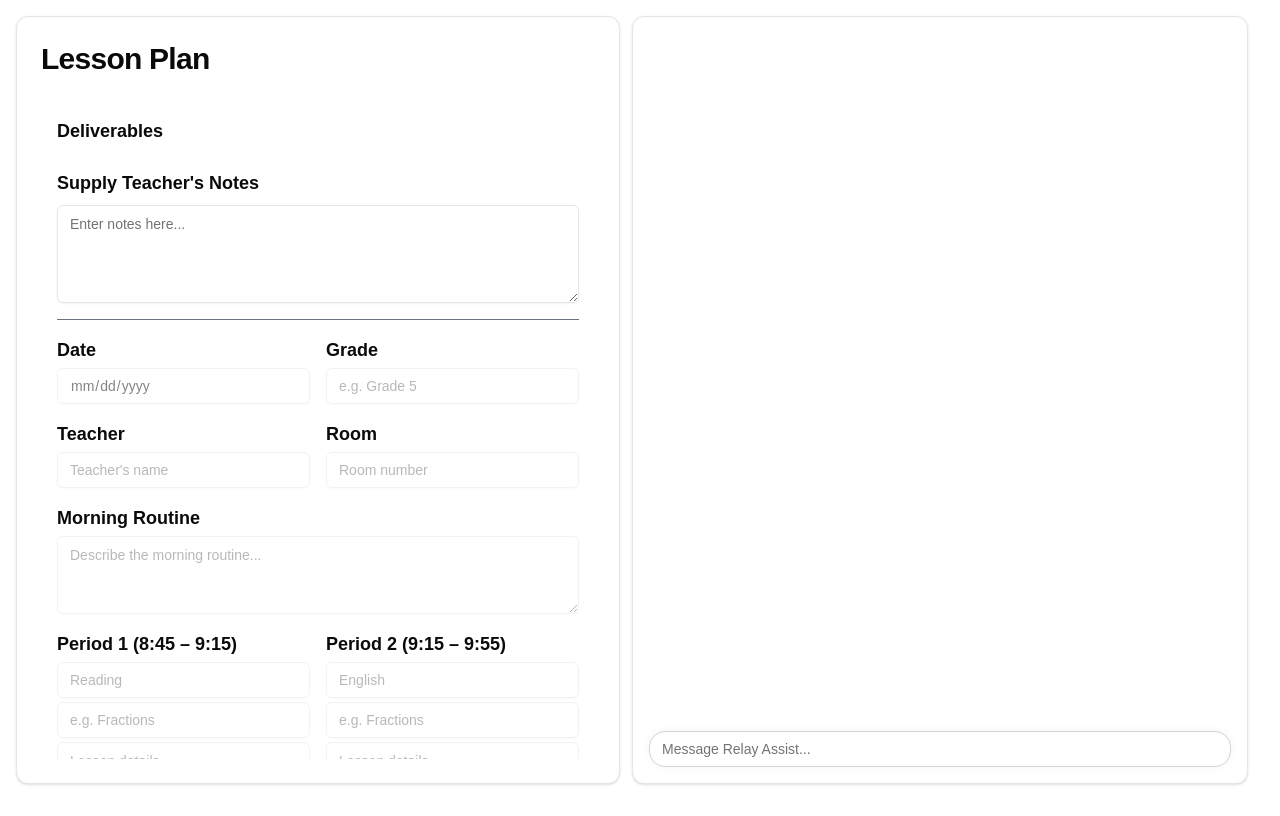
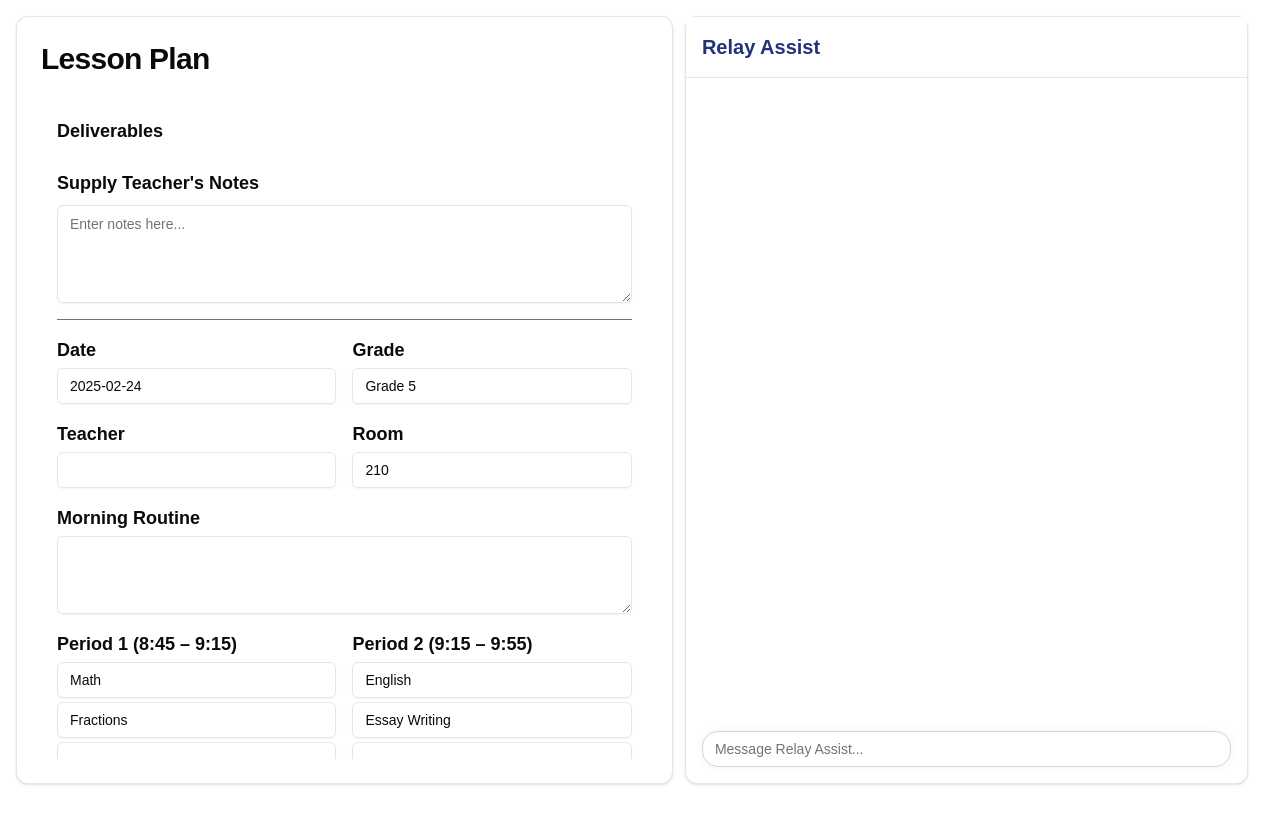
Before and after one commit to merrickliu888/koru-hackathon-demo, a Next.js app in the folder frontend/: page /chat in a window 1280 px wide. Built offline with nearby package versions, Linux system fonts and the light colour scheme.

Commit message:
final push

```diff
--- a/frontend/src/app/chat/page.tsx
+++ b/frontend/src/app/chat/page.tsx
@@ -45,10 +45,35 @@ type LessonPlan = {
 
 // Create a client component for the part that uses useSearchParams
 function ChatWithSearchParams() {
+  // Initialize with default empty values
+  const defaultLessonPlan = {
+    id: "",
+    teacher: "",
+    school: "",
+    grade: "",
+    lessonPlan: {
+      deliverables: [],
+      morning_routine: "",
+      period_1: "",
+      period_2: "",
+      morning_recess: "",
+      period_3: "",
+      period_4: "",
+      period_5: "",
+      period_6: "",
+      period_7: "",
+      period_8: "",
+      lunch: "",
+      afternoon_recess: "",
+      other_notes: ""
+    }
+  };
+
   const [messages, setMessages] = useState<Message[]>([]);
   const [input, setInput] = useState("");
-  const [lessonPlan, setLessonPlan] = useState<LessonPlan | null>(null);
+  const [lessonPlan, setLessonPlan] = useState<LessonPlan>(defaultLessonPlan);  // Initialize with default values
   const [initialized, setInitialized] = useState(false);
+  const [notes, setNotes] = useState("");
   const searchParams = useSearchParams();
 
   useEffect(() => {
@@ -169,7 +194,13 @@ function ChatWithSearchParams() {
 
             <div>
               <Label className="text-lg font-bold">Supply Teacher&apos;s Notes</Label>
-              <Textarea placeholder="Enter notes here..." className="mt-2" rows={4} />
+              <Textarea
+                placeholder="Enter notes here..."
+                className="mt-2"
+                rows={4}
+                value={notes}
+                onChange={(e) => setNotes(e.target.value)}
+              />
             </div>
 
             <hr className="border-gray-500 dark:border-gray-700 border-1" />
@@ -179,25 +210,30 @@ function ChatWithSearchParams() {
                 <Label htmlFor="date" className="text-lg font-bold">
                   Date
                 </Label>
-                <Input id="date" type="date" className="mt-1" disabled />
+                <Input id="date" value="2025-02-24" className="mt-1" readOnly />
               </div>
               <div>
                 <Label htmlFor="grade" className="text-lg font-bold">
                   Grade
                 </Label>
-                <Input id="grade" placeholder="e.g. Grade 5" className="mt-1" disabled />
+                <Input id="grade" value="Grade 5" className="mt-1" readOnly />
               </div>
               <div>
                 <Label htmlFor="teacher" className="text-lg font-bold">
                   Teacher
                 </Label>
-                <Input id="teacher" placeholder="Teacher's name" className="mt-1" disabled />
+                <Input
+                  id="teacher"
+                  value={lessonPlan?.teacher || ""}
+                  className="mt-1"
+                  readOnly
+                />
               </div>
               <div>
                 <Label htmlFor="room" className="text-lg font-bold">
                   Room
                 </Label>
-                <Input id="room" placeholder="Room number" className="mt-1" disabled />
+                <Input id="room" value={"210"} className="mt-1" readOnly />
               </div>
             </div>
 
@@ -206,9 +242,9 @@ function ChatWithSearchParams() {
                 Morning Routine
               </Label>
               <Textarea
-                disabled={true}
+                readOnly
                 id="morning-routine"
-                placeholder="Describe the morning routine..."
+                value={lessonPlan?.lessonPlan.morning_routine}
                 className="mt-1"
                 rows={3}
               />
@@ -219,17 +255,17 @@ function ChatWithSearchParams() {
                 <Label htmlFor="period-1" className="text-lg font-bold">
                   Period 1 (8:45 – 9:15)
                 </Label>
-                <Input id="period-1" placeholder="Reading" className="mt-1" disabled />
-                <Input id="period-1-topic" placeholder="e.g. Fractions" className="mt-1" disabled />
-                <Textarea placeholder="Lesson details..." className="mt-1" rows={2} disabled />
+                <Input id="period-1" value="Math" className="mt-1" readOnly />
+                <Input id="period-1-topic" value="Fractions" className="mt-1" readOnly />
+                <Textarea value={lessonPlan?.lessonPlan.period_1} className="mt-1" rows={2} readOnly />
               </div>
               <div>
                 <Label htmlFor="period-2" className="text-lg font-bold">
                   Period 2 (9:15 – 9:55)
                 </Label>
-                <Input id="period-2" placeholder="English" className="mt-1" disabled />
-                <Input id="period-2-topic" placeholder="e.g. Fractions" className="mt-1" disabled />
-                <Textarea placeholder="Lesson details..." className="mt-1" rows={2} disabled />
+                <Input id="period-2" value="English" className="mt-1" readOnly />
+                <Input id="period-2-topic" value="Essay Writing" className="mt-1" readOnly />
+                <Textarea value={lessonPlan?.lessonPlan.period_2} className="mt-1" rows={2} readOnly />
               </div>
             </div>
 
@@ -237,7 +273,7 @@ function ChatWithSearchParams() {
               <Label htmlFor="recess" className="text-lg font-bold">
                 Recess (9:55 – 10:10)
               </Label>
-              <Input id="recess" placeholder="e.g. YARD DUTY ON THE FIELD" className="mt-1" disabled />
+              <Input id="recess" value={lessonPlan?.lessonPlan.morning_recess} className="mt-1" readOnly />
             </div>
 
             <div className="grid grid-cols-2 gap-4">
@@ -245,17 +281,17 @@ function ChatWithSearchParams() {
                 <Label htmlFor="period-3" className="text-lg font-bold">
                   Period 3 (10:10 – 10:50)
                 </Label>
-                <Input id="period-3" placeholder="Music" className="mt-1" disabled />
-                <Input id="period-3-topic" placeholder="e.g. Fractions" className="mt-1" disabled />
-                <Textarea placeholder="Lesson details..." className="mt-1" rows={2} disabled />
+                <Input id="period-3" value="Music" className="mt-1" readOnly />
+                <Input id="period-3-topic" value="History of Music" className="mt-1" readOnly />
+                <Textarea value={lessonPlan?.lessonPlan.period_3} className="mt-1" rows={2} readOnly />
               </div>
               <div>
                 <Label htmlFor="period-4" className="text-lg font-bold">
                   Period 4 (10:50 – 11:30)
                 </Label>
-                <Input id="period-4" placeholder="Math" className="mt-1" disabled />
-                <Input id="period-4-topic" placeholder="e.g. Fractions" className="mt-1" disabled />
-                <Textarea placeholder="Lesson details..." className="mt-1" rows={2} disabled />
+                <Input id="period-4" value="Art" className="mt-1" readOnly />
+                <Input id="period-4-topic" value="Art History" className="mt-1" readOnly />
+                <Textarea value={lessonPlan?.lessonPlan.period_4} className="mt-1" rows={2} readOnly />
               </div>
             </div>
 
@@ -263,7 +299,7 @@ function ChatWithSearchParams() {
               <Label htmlFor="lunch" className="text-lg font-bold">
                 Lunch (11:30 – 12:30)
               </Label>
-              <Input id="lunch" placeholder="Lunch routine..." className="mt-1" disabled />
+              <Input id="lunch" value={lessonPlan?.lessonPlan.lunch} className="mt-1" readOnly />
             </div>
 
             <div className="grid grid-cols-2 gap-4">
@@ -271,17 +307,17 @@ function ChatWithSearchParams() {
                 <Label htmlFor="period-5" className="text-lg font-bold">
                   Period 5 (12:35 – 1:15)
                 </Label>
-                <Input id="period-5" placeholder="Art" className="mt-1" disabled />
-                <Input id="period-5-topic" placeholder="e.g. Fractions" className="mt-1" disabled />
-                <Textarea placeholder="Lesson details..." className="mt-1" rows={2} disabled />
+                <Input id="period-5" value="Art" className="mt-1" readOnly />
+                <Input id="period-5-topic" value="Art History" className="mt-1" readOnly />
+                <Textarea value={lessonPlan?.lessonPlan.period_5} className="mt-1" rows={2} readOnly />
               </div>
               <div>
                 <Label htmlFor="period-6" className="text-lg font-bold">
                   Period 6 (1:15 – 1:55)
                 </Label>
-                <Input id="period-6" placeholder="French" className="mt-1" disabled />
-                <Input id="period-6-topic" placeholder="e.g. Fractions" className="mt-1" disabled />
-                <Textarea placeholder="Lesson details..." className="mt-1" rows={2} disabled />
+                <Input id="period-6" value="Physical Education" className="mt-1" readOnly />
+                <Input id="period-6-topic" value="Basketball" className="mt-1" readOnly />
+                <Textarea value={lessonPlan?.lessonPlan.period_6} className="mt-1" rows={2} readOnly />
               </div>
             </div>
 
@@ -289,7 +325,7 @@ function ChatWithSearchParams() {
               <Label htmlFor="recess" className="text-lg font-bold">
                 Recess (1:55 – 2:10)
               </Label>
-              <Input id="recess" placeholder="e.g. YARD DUTY ON THE FIELD" className="mt-1" disabled />
+              <Input id="recess" value={lessonPlan?.lessonPlan.afternoon_recess} className="mt-1" readOnly />
             </div>
 
             <div className="grid grid-cols-2 gap-4">
@@ -297,17 +333,17 @@ function ChatWithSearchParams() {
                 <Label htmlFor="period-5" className="text-lg font-bold">
                   Period 7 (2:10 – 2:50)
                 </Label>
-                <Input id="period-5" placeholder="Art" className="mt-1" disabled />
-                <Input id="period-5-topic" placeholder="e.g. Fractions" className="mt-1" disabled />
-                <Textarea placeholder="Lesson details..." className="mt-1" rows={2} disabled />
+                <Input id="period-5" value="Science" className="mt-1" readOnly />
+                <Input id="period-5-topic" value="Laws of Motion" className="mt-1" readOnly />
+                <Textarea value={lessonPlan?.lessonPlan.period_7} className="mt-1" rows={2} readOnly />
               </div>
               <div>
                 <Label htmlFor="period-6" className="text-lg font-bold">
                   Period 8 (2:50 – 3:30)
                 </Label>
-                <Input id="period-6" placeholder="Art" className="mt-1" disabled />
-                <Input id="period-6-topic" placeholder="e.g. Fractions" className="mt-1" disabled />
-                <Textarea placeholder="Lesson details..." className="mt-1" rows={2} disabled />
+                <Input id="period-6" value="Writing" className="mt-1" readOnly />
+                <Input id="period-6-topic" value="Creative Writing" className="mt-1" readOnly />
+                <Textarea value={lessonPlan?.lessonPlan.period_8} className="mt-1" rows={2} readOnly />
               </div>
             </div>
 
@@ -316,12 +352,34 @@ function ChatWithSearchParams() {
                 Other Notes
               </Label>
               <Textarea
-                disabled={true}
+                readOnly
                 id="other-notes"
-                placeholder="Add any other notes here..."
+                value={lessonPlan?.lessonPlan.other_notes}
                 className="mt-1"
                 rows={3}
               />
+            </div>
+
+            <div>
+              <Label htmlFor="other-notes" className="text-lg font-bold">
+                Important Information
+              </Label>
+              <div className="mt-2">
+                <h4 className="font-medium">Allergies:</h4>
+                <ul className="list-disc list-inside">
+                  <li>Alex Huh: Peanut Allergy, Gluten Intolerance</li>
+                  <li>John Doe: Dairy Allergy</li>
+                  <li>Jane Smith: Egg Allergy</li>
+                </ul>
+              </div>
+              <div className="mt-2">
+                <h4 className="font-medium">Emergency Plans:</h4>
+                <ul className="list-disc list-inside">
+                  <li>In case of fire, evacuate to the nearest exit and gather at the designated meeting point.</li>
+                  <li>For medical emergencies, call the school nurse and provide first aid if trained.</li>
+                  <li>In case of severe weather, move to the interior rooms away from windows.</li>
+                </ul>
+              </div>
             </div>
           </div>
         </CardContent>
@@ -382,6 +440,7 @@ function ChatWithSearchParams() {
           </form>
         </div>
       </Card>
+
     </div>
   );
 }
--- a/frontend/src/app/teacher-dashboard/generate-plan/page.tsx
+++ b/frontend/src/app/teacher-dashboard/generate-plan/page.tsx
@@ -164,9 +164,8 @@ export default function LessonPlan() {
       }
 
       const data = await response.json();
-
-      console.log("DATA", data);
       const responseFormData = JSON.parse(data.form);
+      console.log("RESPONSE FORM DATA", responseFormData);
 
       // Populate form fields with response data
       setFormData((prev) => ({
```
Also changed, not shown: frontend/src/app/supply-dashboard/lesson-plans/page.tsx (+31 -16 lines), 1 other file (tests, documents, lock files or other folders).
